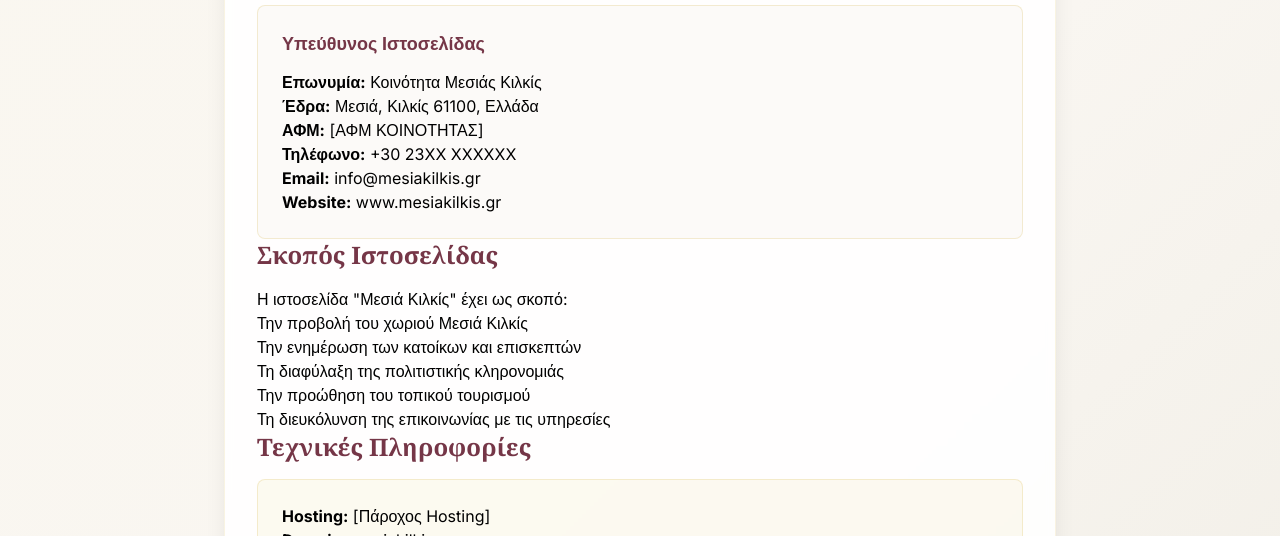
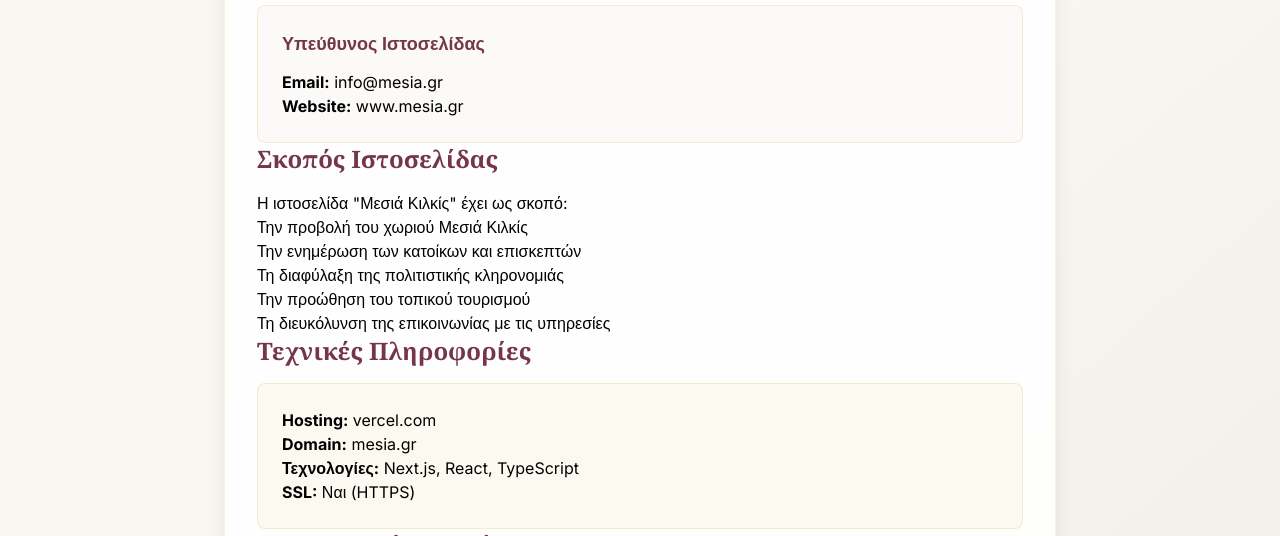
Before and after one commit to IoaBa86/mesia-kilkis, a Next.js app: page /legal/legal-notice in a window 1280 px wide. Shown: the part 416-952 px from the top of the page. Built offline with nearby package versions, Linux system fonts and the light colour scheme; no server answers.

Commit message:
Update page.tsx

```diff
--- a/src/app/legal/legal-notice/page.tsx
+++ b/src/app/legal/legal-notice/page.tsx
@@ -42,12 +42,8 @@ export default function LegalNoticePage() {
             <h2 className="text-2xl font-bold text-mesia-wine font-greek mb-4">Στοιχεία Ιστοσελίδας</h2>
             <div className="bg-mesia-lightCream/50 p-6 rounded-lg border border-mesia-gold/30">
               <h3 className="text-lg font-semibold text-mesia-wine mb-3">Υπεύθυνος Ιστοσελίδας</h3>
-              <p><strong>Επωνυμία:</strong> Κοινότητα Μεσιάς Κιλκίς</p>
-              <p><strong>Έδρα:</strong> Μεσιά, Κιλκίς 61100, Ελλάδα</p>
-              <p><strong>ΑΦΜ:</strong> [ΑΦΜ ΚΟΙΝΟΤΗΤΑΣ]</p>
-              <p><strong>Τηλέφωνο:</strong> +30 23XX XXXXXX</p>
-              <p><strong>Email:</strong> info@mesiakilkis.gr</p>
-              <p><strong>Website:</strong> www.mesiakilkis.gr</p>
+              <p><strong>Email:</strong> info@mesia.gr</p>
+              <p><strong>Website:</strong> www.mesia.gr</p>
             </div>
 
             <h2 className="text-2xl font-bold text-mesia-wine font-greek mb-4">Σκοπός Ιστοσελίδας</h2>
@@ -62,8 +58,8 @@ export default function LegalNoticePage() {
 
             <h2 className="text-2xl font-bold text-mesia-wine font-greek mb-4">Τεχνικές Πληροφορίες</h2>
             <div className="bg-mesia-gold/10 p-6 rounded-lg border border-mesia-gold/30">
-              <p><strong>Hosting:</strong> [Πάροχος Hosting]</p>
-              <p><strong>Domain:</strong> mesiakilkis.gr</p>
+              <p><strong>Hosting:</strong> vercel.com</p>
+              <p><strong>Domain:</strong> mesia.gr</p>
               <p><strong>Τεχνολογίες:</strong> Next.js, React, TypeScript</p>
               <p><strong>SSL:</strong> Ναι (HTTPS)</p>
             </div>
```
